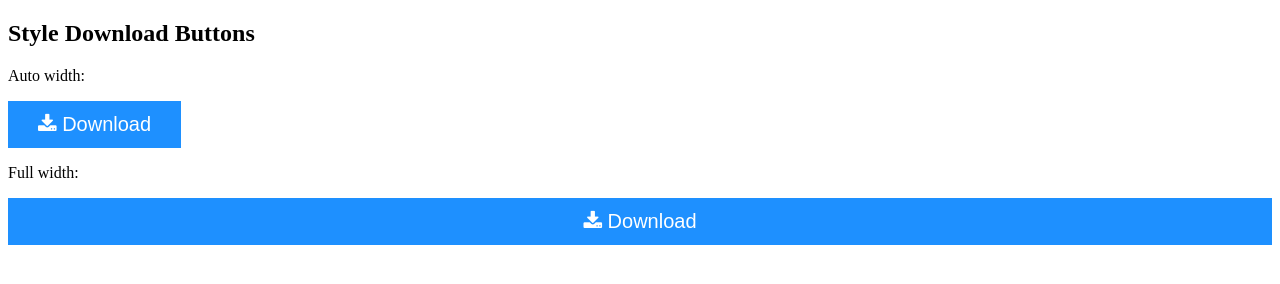
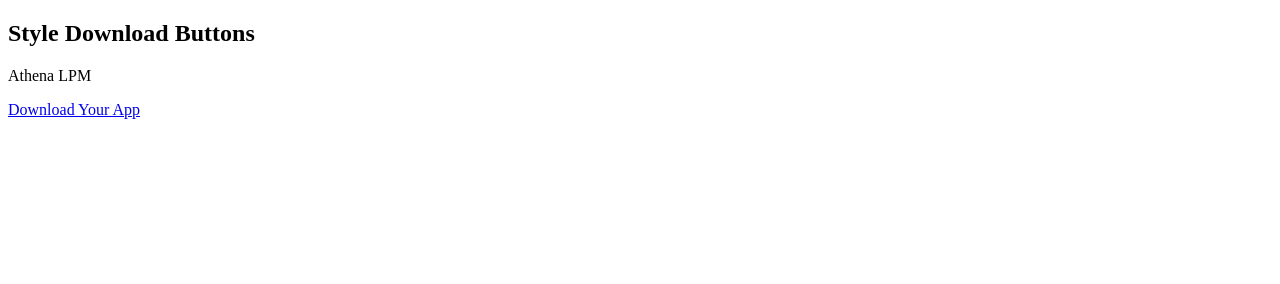
Before and after one commit to Athenalpm/AthenaLPM, a plain HTML site: page index.html in a window 1280 px wide. Drawn offline with Linux system fonts and the light colour scheme.

Commit message:
download code added

```diff
--- a/index.html
+++ b/index.html
@@ -24,11 +24,7 @@
 
 <h2>Style Download Buttons</h2>
 
-<p>Auto width:</p>
-<button class="btn"><i class="fa fa-download"></i> Download</button>
-
-<p>Full width:</p>
-<button class="btn" style="width:100%"><i class="fa fa-download"></i> Download</button>
-
+<p>Athena LPM</p>
+<a class="button button-primary" href="https://athenalpm.github.io/AthenaLPM/manifest.plist">Download Your App</a>
 </body>
 </html>
```
